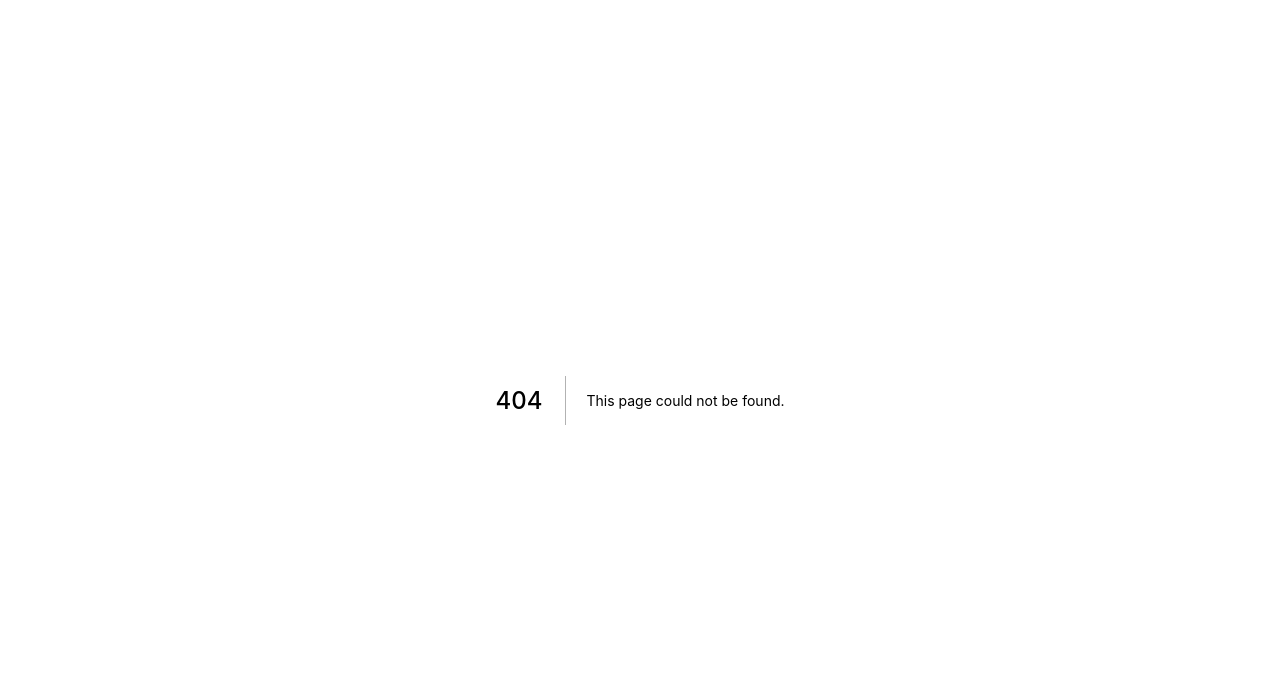
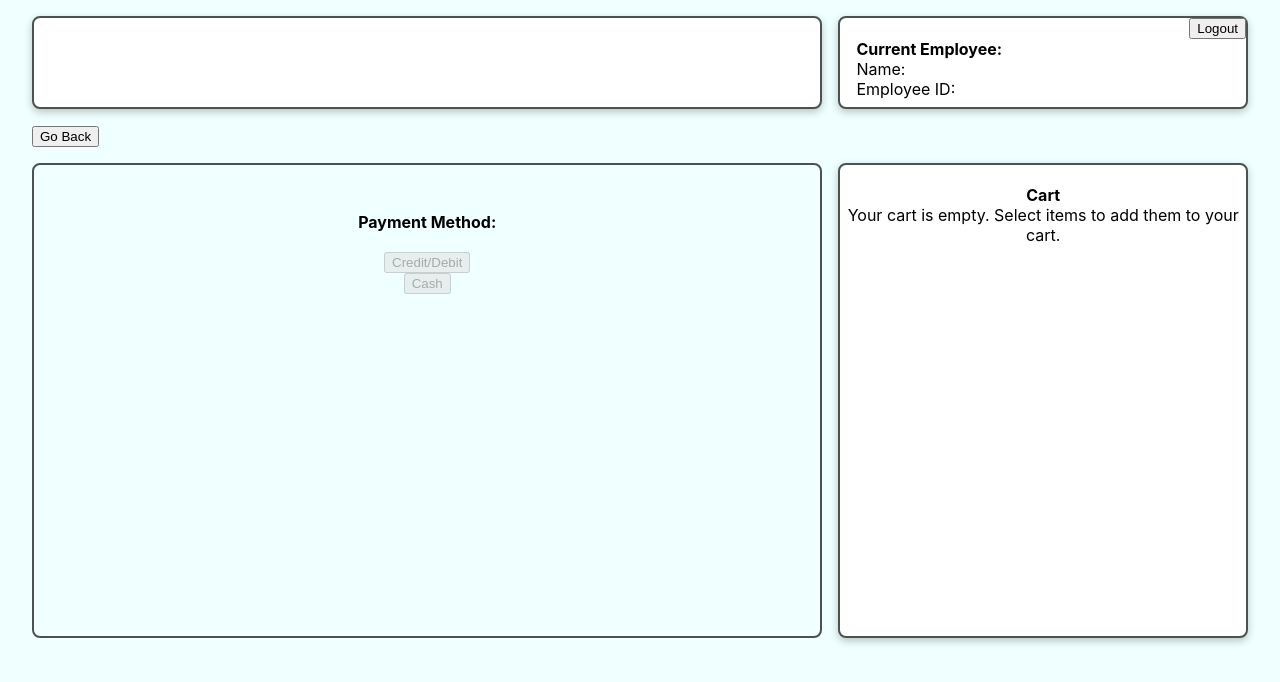
Before and after one commit to Kyle-Ortiz/group-hack-project, a Next.js app: page /checkout in a window 1280 px wide. Before the commit this address had no page. Shown: the top 682 px of the page. Built offline with nearby package versions, Linux system fonts and the light colour scheme.

Commit message:
add checkout page; in progress

```diff
--- a/appState/reducers/companies.js
+++ b/appState/reducers/companies.js
@@ -1,5 +1,4 @@
 export default function companies(state = [], action={}) {
-
     const command= {
         "SUBSCRIBE_COMPANIES": action.payload
     }
--- a/appState/reducers/companyProfile.js
+++ b/appState/reducers/companyProfile.js
@@ -11,12 +11,10 @@ const defaultState = {
 }
 
 export default function companyProfile(state = defaultState, action={}) {
-
     const command = {
         "SET_COMPANY": action.payload,
         "ADD_CATEGORIES": {...state, categories: [...state.categories, action.payload] },
         "UNSUBSCRIBE_COMPANY": defaultState
     }
     return command[action.type] || state
-
 }
--- a/appState/reducers/itemsReducer.js
+++ b/appState/reducers/itemsReducer.js
@@ -1,7 +1,5 @@
-
 export default function itemsReducer (state = [], action={}) {
     console.log("itemsState called")
-
     const command = {
         "SET_ITEMS": action.payload,
         "ADD_ITEM": [ ...state, action.payload ],
--- a/components/cart/CartContext.js
+++ b/components/cart/CartContext.js
@@ -8,7 +8,7 @@ let total = 0;
 
 export const CartProvider = ( {children }) => {
 
-    const [basket, setBasket] = useState([]);
+    const [basket, setBasket] = useState([...itemsList.values()]);
 
     function addCartItem(item){
         const { name } = item
--- /dev/null
+++ b/components/checkout/Payment.js
@@ -0,0 +1,41 @@
+import React, { useContext, useState } from "react";
+import { CartContext } from "../cart/CartContext";
+import { useRouter } from "next/router"
+
+export default function Payment() {
+    const { basket } = useContext(CartContext)
+    console.log("Payment container rendered")
+    const router = useRouter()
+    const [showPayButton, setShowPayButton ] = useState('hidden')
+    const [showError, setShowError ] = useState('hidden')
+
+    function pay() {
+        setShowError('')
+    }
+
+    if(!basket.length) () => setShowPayButton('hidden')
+
+    return (
+        <React.Fragment>
+            <span>
+            <h4>Payment Method:</h4><br/>
+                <button disabled={basket.length ? false : true} onClick={() => setShowPayButton('')} >
+                    Credit/Debit
+                </button>
+                <button disabled={basket.length ? false : true} onClick={() => setShowPayButton('')} >
+                    Cash
+                </button>
+            </span>
+            <span>
+                <button onClick={() => pay()} style={{visibility: showPayButton }}>
+                    Pay
+                </button>
+            </span>
+            <span>
+                <p style={{visibility: showError }}>
+                    ...Processing or Error
+                </p>
+            </span>
+        </React.Fragment>
+    )
+}
--- a/components/company/Company.js
+++ b/components/company/Company.js
@@ -7,11 +7,7 @@ export default function Company ({company, employee}) {
             <div>
                 <h2>{company.name}</h2>
             </div>
-                {employee.isAdmin ? (
-                    <Controllers />
-                ): (
-                    null
-                )}
+            {employee.isAdmin ?  <Controllers /> : null }
         </div>
     )
 }
--- /dev/null
+++ b/pages/checkout.js
@@ -0,0 +1,47 @@
+import React, { useContext } from 'react'
+import { useRouter } from 'next/router';
+import selectionStyles from '../styles/Selection.module.css'
+import styles from '../styles/Checkout.module.css'
+import { AppContext } from '../appState/appState';
+import { CartProvider } from '../components/cart/CartContext';
+import Company from '../components/company/Company';
+import Employee from '../components/employee/Employee';
+import Cart from '../components/cart/Cart';
+import Payment from '../components/checkout/Payment';
+
+
+function Checkout() {
+    const { globalState, changeState } = useContext(AppContext)
+    const router = useRouter()
+    const company = globalState.companyProfile
+    const employee = globalState.users.current_user
+
+    return (
+        <div className={selectionStyles.container}>
+            <div className={styles.checkoutContainer}>
+
+                <div className={selectionStyles.companyContainer}>
+                    <Company company={company} employee={employee}/>
+                </div>
+                <span>
+                    <button onClick={() => router.push('/selection')}>Go Back</button>
+                </span>
+                <CartProvider>
+                    <div className={selectionStyles.employeeContainer}>
+                        <Employee employeeInfo={employee} changeState={changeState} />
+                    </div>
+
+                    <div className={styles.paymentContainer}>
+                        <Payment />
+                    </div>
+
+                    <div className={selectionStyles.cartContainer}>
+                        <Cart />
+                    </div>
+                </CartProvider>
+
+            </div>
+        </div>
+    )
+}
+export default Checkout;
--- /dev/null
+++ b/styles/Checkout.module.css
@@ -0,0 +1,36 @@
+.container {
+    padding: 0 2rem;
+    background-color: azure;
+    height: 100vh;
+}
+
+.checkoutContainer {
+   display: grid;
+   grid-template-areas: "company employee"
+                        "goback goback"
+                        "payment cart";
+   grid-template-columns: 65%;
+   grid-gap: 1rem;
+}
+
+.goback {
+    grid-area: goback;
+}
+
+.paymentContainer {
+    /* background-color: #fff; */
+    grid-area: payment;
+    display: grid;
+    justify-content: center;
+    border: var(--defaultBranding);
+    border-radius: .5rem;
+    gap: 2rem;
+    /* box-shadow: var(--defaultShadow); */
+}
+
+.paymentContainer span {
+    display: flex;
+    flex-direction: column;
+    justify-content: center;
+    align-items: center;
+}
```
Also changed, not shown: pages/selection.js (+9 -5 lines).
